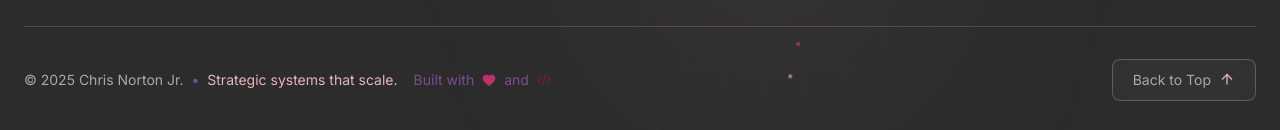
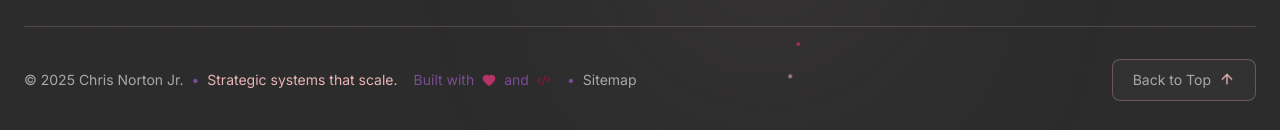
Before and after one commit to nortoncj/DevBlog, a Next.js app: page / in a window 1280 px wide. Shown: the part 1331-1461 px from the top of the page. Built offline with nearby package versions, Linux system fonts and the light colour scheme; no server answers; a web font is replaced by a local one.

Commit message:
add site map

```diff
--- /dev/null
+++ b/app/sitemap.ts
@@ -0,0 +1,26 @@
+import { MetadataRoute } from "next";
+
+export default async function sitemap(): Promise<MetadataRoute.Sitemap> {
+  const baseUrl = "https://chrisnortonjr.com";
+
+  const posts = await fetch("https://chrisnortonjr.com/api/insights").then(
+    (res) => res.json(),
+  );
+
+  const insightRoutes = posts.map((post: any) => ({
+    url: `${baseUrl}/insights/${post.slug}`,
+    lastModified: new Date(post.updatedAt),
+  }));
+
+  return [
+    {
+      url: baseUrl,
+      lastModified: new Date(),
+    },
+    {
+      url: `${baseUrl}/insights`,
+      lastModified: new Date(),
+    },
+    ...insightRoutes,
+  ];
+}
--- a/components/layout/FooterNew.tsx
+++ b/components/layout/FooterNew.tsx
@@ -13,6 +13,7 @@ import {
   Sparkles,
 } from "lucide-react";
 import { BsTwitterX } from "react-icons/bs";
+
 
 // Types
 interface FooterLink {
@@ -96,7 +97,7 @@ function FloatingParticles() {
         top: Math.random() * 100,
         delay: Math.random() * 2,
         duration: 3 + Math.random() * 2,
-      }))
+      })),
     );
   }, []);
 
@@ -122,7 +123,7 @@ function FloatingParticles() {
   );
 }
 
-export function  Footer() {
+export function Footer() {
   const [inView, setInView] = useState(false);
   const footerRef = useRef<HTMLElement>(null);
   const currentYear = new Date().getFullYear();
@@ -135,7 +136,7 @@ export function  Footer() {
           setInView(true);
         }
       },
-      { threshold: 0.1 }
+      { threshold: 0.1 },
     );
 
     if (footerRef.current) {
@@ -540,6 +541,18 @@ export function  Footer() {
                 <span style={{ color: "#7B4B94" }}>and</span>
                 <Code2 size={14} style={{ color: "#8B1538" }} />
               </div>
+              <p className="flex items-center gap-2">
+                <span className="hidden sm:inline" style={{ color: "#7B4B94" }}>
+                  •
+                </span>
+                <Link
+                  href="/sitemap.xml"
+                  className="hover:underline"
+                  style={{ color: "#A8A8A8" }}
+                >
+                  Sitemap
+                </Link>
+              </p>
             </div>
 
             {/* Scroll to Top */}
```
